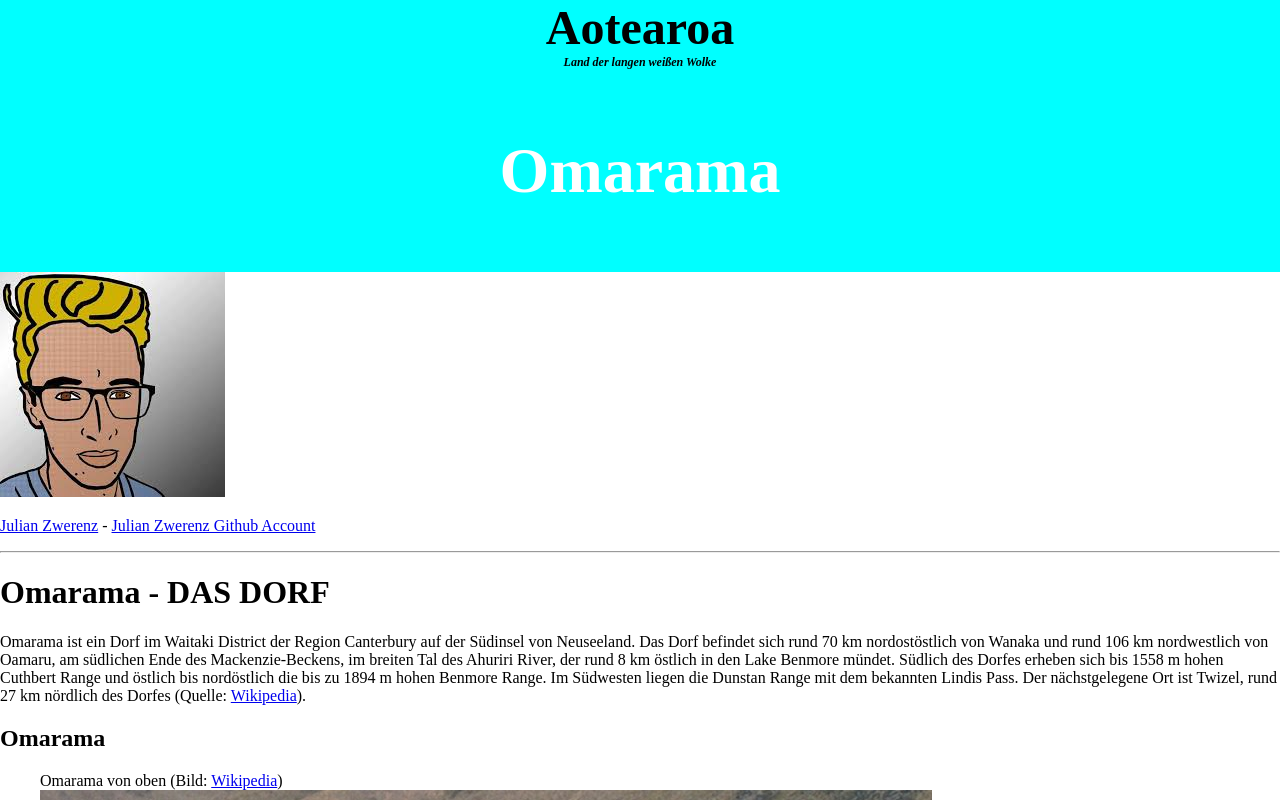
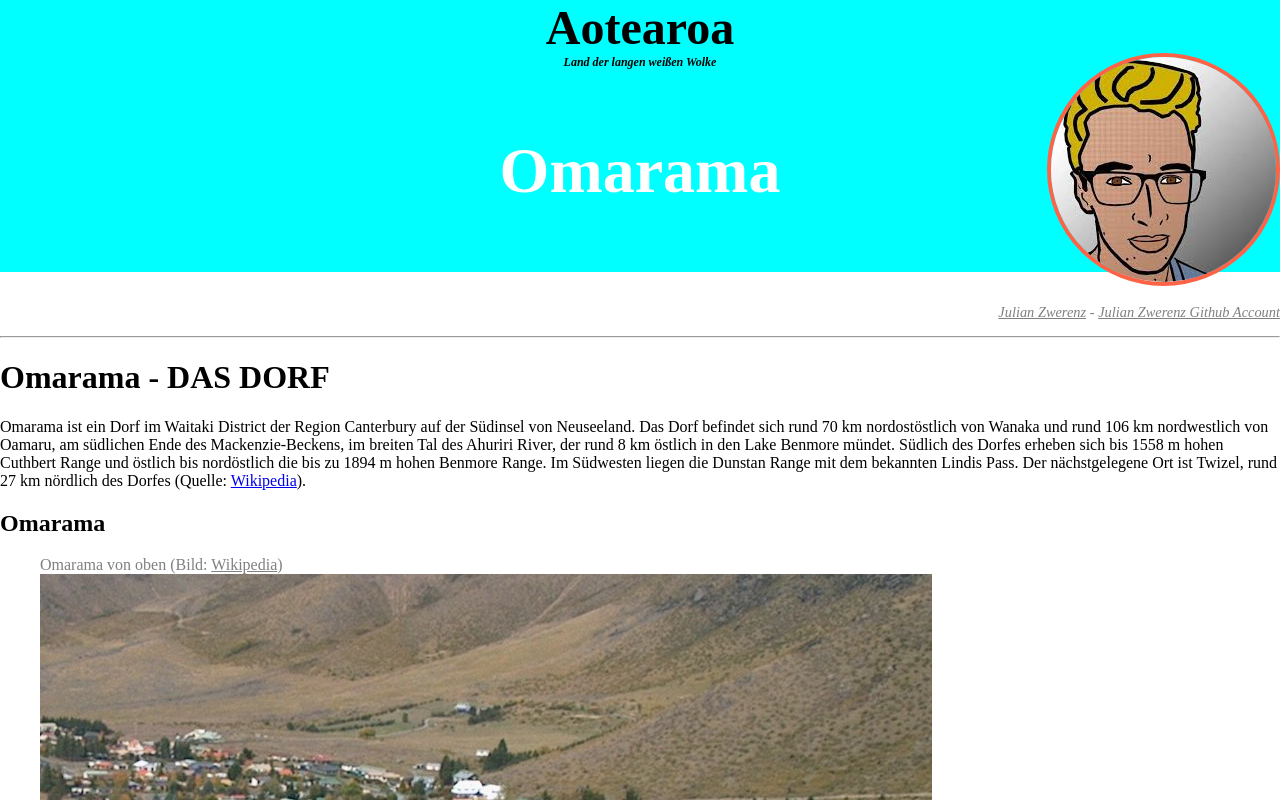
Before and after one commit to hausmusik/session3, a plain HTML site: page index.html in a window 1280 px wide. Shown: the top 800 px of the page. Drawn offline with Linux system fonts and the light colour scheme.

Commit message:
Autorenbereich geaendert

```diff
--- a/styles.css
+++ b/styles.css
@@ -31,10 +31,19 @@ body {
 }
 
 .author {
+    text-align: right;
+
 }
 .author img {
+    border: 4px solid tomato;
+    border-radius: 50%;
+    margin-top: -500px;
+
 }
 .author p {
+    font-size: 0.9em;
+    font-style: italic;
+
 }
 
 .article {
@@ -59,6 +68,8 @@ body {
 a:link, a:visited {
 }
 .gray, .gray a:link, .gray a:visited {
+    color: gray;
+
 }
 .white, .white a:link, .white a:visited {
     color: white;
```
